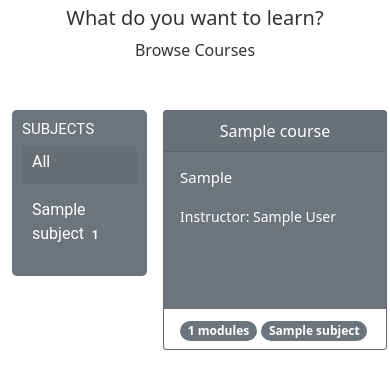
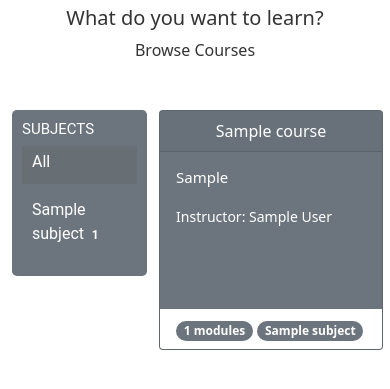
Before and after one commit to stevelab1/edusites, a Django app: page / in a window 390 px wide. Shown: the part 164-553 px from the top of the page. Run offline with Django 3.2, Linux system fonts and the light colour scheme; tables that the repository leaves empty hold one stand-in row (values such as "Sample post"); some libraries are stand-ins or nearby versions.

Commit message:
homepage responsive

```diff
--- a/courses/templates/courses/course/list.html
+++ b/courses/templates/courses/course/list.html
@@ -85,7 +85,7 @@
     </ul>
   </div>
   <div class="module">
-    <div class="container mx-1">
+    <div class="container mx-0">
      <div class="row gx-3">
        {% for course in courses %}
         {% with subject=course.subject %}
```
